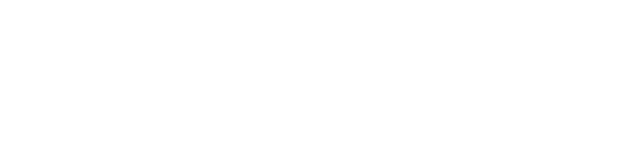
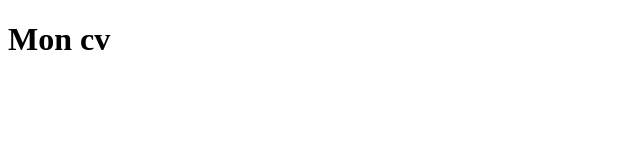
Before and after one commit to Kerneros/git-mon-cv, a plain HTML site: page index.html in a window 1280 px wide. Shown: the whole page, without its empty margins (0-640 px from the left). Drawn offline with Linux system fonts and the light colour scheme.

Commit message:
mise en place de la section titre

```diff
--- a/index.html
+++ b/index.html
@@ -7,6 +7,6 @@
     <title>Document</title>
 </head>
 <body>
-
+    <h1>Mon cv</h1>
 </body>
 </html>
```
